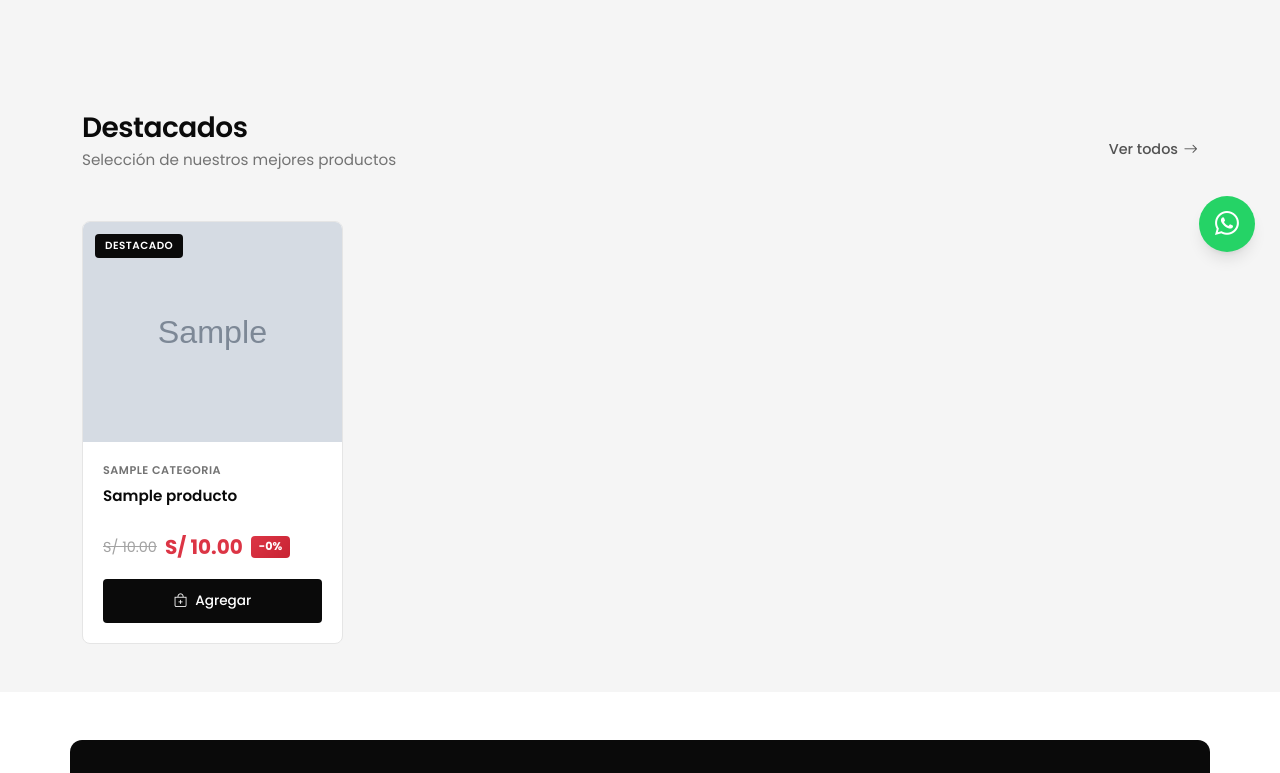
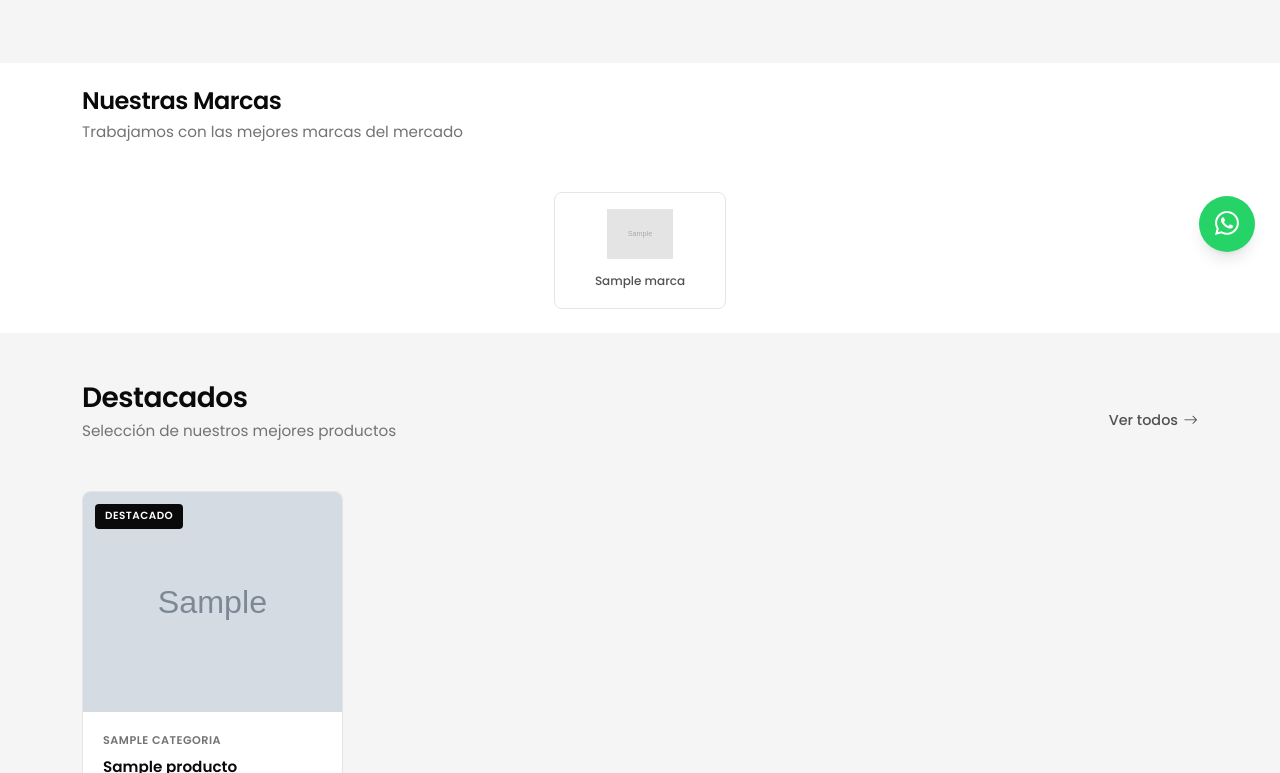
Before and after one commit to AlbertoKnow/GardenAqua, a Django app: page / in a window 1280 px wide. Shown: the part 523-1296 px from the top of the page. Run offline with Django 5.2, Linux system fonts and the light colour scheme; tables that the repository leaves empty hold one stand-in row (values such as "Sample post"); grey boxes marked "Sample" are stand-in pictures; some libraries are stand-ins or nearby versions.

Commit message:
Añadir sección de marcas en inicio y reducir tamaño de categorías

```diff
--- a/apps/catalogo/views.py
+++ b/apps/catalogo/views.py
@@ -152,7 +152,7 @@
     """
     Vista de la página de inicio.
 
-    Muestra productos destacados y categorías principales.
+    Muestra productos destacados, categorías principales y marcas.
     """
     # Productos destacados
     productos_destacados = Producto.objects.filter(
@@ -167,10 +167,18 @@
         presentaciones__activo=True
     ).distinct().select_related('categoria', 'marca').prefetch_related('presentaciones').order_by('-fecha_creacion')[:8]
 
+    # Marcas activas con productos
+    marcas = Marca.objects.filter(
+        activo=True,
+        productos__activo=True,
+        productos__presentaciones__activo=True
+    ).distinct().order_by('nombre')[:8]
+
     # Las categorías ya vienen del context_processor 'categorias'
     context = {
         'productos_destacados': productos_destacados,
         'productos_recientes': productos_recientes,
+        'marcas': marcas,
     }
 
     return render(request, 'catalogo/inicio.html', context)
--- a/templates/base.html
+++ b/templates/base.html
@@ -309,11 +309,11 @@
         }
 
         .categoria-circle .img-wrapper {
-            width: 100px;
-            height: 100px;
+            width: 70px;
+            height: 70px;
             border-radius: 50%;
             overflow: hidden;
-            margin: 0 auto 0.75rem;
+            margin: 0 auto 0.5rem;
             border: 2px solid var(--color-gray-200);
             transition: var(--transition);
             background: var(--color-gray-100);
@@ -331,9 +331,63 @@
         }
 
         .categoria-circle span {
-            font-size: 0.85rem;
+            font-size: 0.75rem;
             font-weight: 500;
             color: var(--color-gray-700);
+        }
+
+        /* ================================
+           MARCAS DESTACADAS
+        ================================ */
+        .marca-item {
+            text-align: center;
+            text-decoration: none;
+            color: inherit;
+            display: block;
+            transition: var(--transition);
+            padding: 1rem;
+            border-radius: var(--radius);
+            background: white;
+            border: 1px solid var(--color-gray-200);
+        }
+
+        .marca-item:hover {
+            transform: translateY(-3px);
+            box-shadow: var(--shadow-sm);
+            border-color: var(--color-gray-300);
+        }
+
+        .marca-item .logo-wrapper {
+            width: 80px;
+            height: 50px;
+            margin: 0 auto 0.5rem;
+            display: flex;
+            align-items: center;
+            justify-content: center;
+        }
+
+        .marca-item .logo-wrapper img {
+            max-width: 100%;
+            max-height: 100%;
+            object-fit: contain;
+            filter: grayscale(100%);
+            opacity: 0.7;
+            transition: var(--transition);
+        }
+
+        .marca-item:hover .logo-wrapper img {
+            filter: grayscale(0%);
+            opacity: 1;
+        }
+
+        .marca-item span {
+            font-size: 0.75rem;
+            font-weight: 500;
+            color: var(--color-gray-600);
+        }
+
+        .marca-item:hover span {
+            color: var(--color-dark);
         }
 
         .categoria-circle:hover span {
--- a/templates/catalogo/inicio.html
+++ b/templates/catalogo/inicio.html
@@ -43,11 +43,11 @@
 
 <!-- Categorías Destacadas -->
 {% if categorias %}
-<section class="py-5">
+<section class="py-4">
     <div class="container">
         <div class="section-header">
             <div>
-                <h2 class="section-title">Categorías</h2>
+                <h2 class="section-title" style="font-size: 1.5rem;">Categorías</h2>
                 <p class="section-subtitle">Explora nuestro catálogo</p>
             </div>
             <a href="{% url 'catalogo:producto_lista' %}" class="section-link" aria-label="Ver todas las categorías">
@@ -55,20 +55,51 @@
             </a>
         </div>
 
-        <div class="row g-4 justify-content-center">
+        <div class="row g-3 justify-content-center">
             {% for categoria in categorias|slice:":10" %}
-            <div class="col-4 col-sm-3 col-md-2">
+            <div class="col-4 col-sm-3 col-md-2 col-lg-auto">
                 <a href="{% url 'catalogo:categoria_detalle' categoria.slug %}" class="categoria-circle" aria-label="Ver productos de {{ categoria.nombre }}">
                     <div class="img-wrapper">
                         {% if categoria.imagen %}
                         <img src="{{ categoria.imagen.url }}" alt="{{ categoria.nombre }}" loading="lazy" decoding="async">
                         {% else %}
                         <div class="d-flex align-items-center justify-content-center h-100" style="background: var(--color-gray-100);" role="img" aria-label="Sin imagen">
-                            <i class="bi bi-box-seam" style="font-size: 1.5rem; color: var(--color-gray-500);" aria-hidden="true"></i>
+                            <i class="bi bi-box-seam" style="font-size: 1.2rem; color: var(--color-gray-500);" aria-hidden="true"></i>
                         </div>
                         {% endif %}
                     </div>
                     <span>{{ categoria.nombre }}</span>
+                </a>
+            </div>
+            {% endfor %}
+        </div>
+    </div>
+</section>
+{% endif %}
+
+<!-- Marcas Destacadas -->
+{% if marcas %}
+<section class="py-4" style="background: var(--color-gray-50);">
+    <div class="container">
+        <div class="section-header">
+            <div>
+                <h2 class="section-title" style="font-size: 1.5rem;">Nuestras Marcas</h2>
+                <p class="section-subtitle">Trabajamos con las mejores marcas del mercado</p>
+            </div>
+        </div>
+
+        <div class="row g-3 justify-content-center">
+            {% for marca in marcas %}
+            <div class="col-6 col-sm-4 col-md-3 col-lg-2">
+                <a href="{% url 'catalogo:producto_lista' %}?marca={{ marca.slug }}" class="marca-item" aria-label="Ver productos de {{ marca.nombre }}">
+                    <div class="logo-wrapper">
+                        {% if marca.logo %}
+                        <img src="{{ marca.logo.url }}" alt="{{ marca.nombre }}" loading="lazy" decoding="async">
+                        {% else %}
+                        <i class="bi bi-building" style="font-size: 2rem; color: var(--color-gray-400);" aria-hidden="true"></i>
+                        {% endif %}
+                    </div>
+                    <span>{{ marca.nombre }}</span>
                 </a>
             </div>
             {% endfor %}
```
